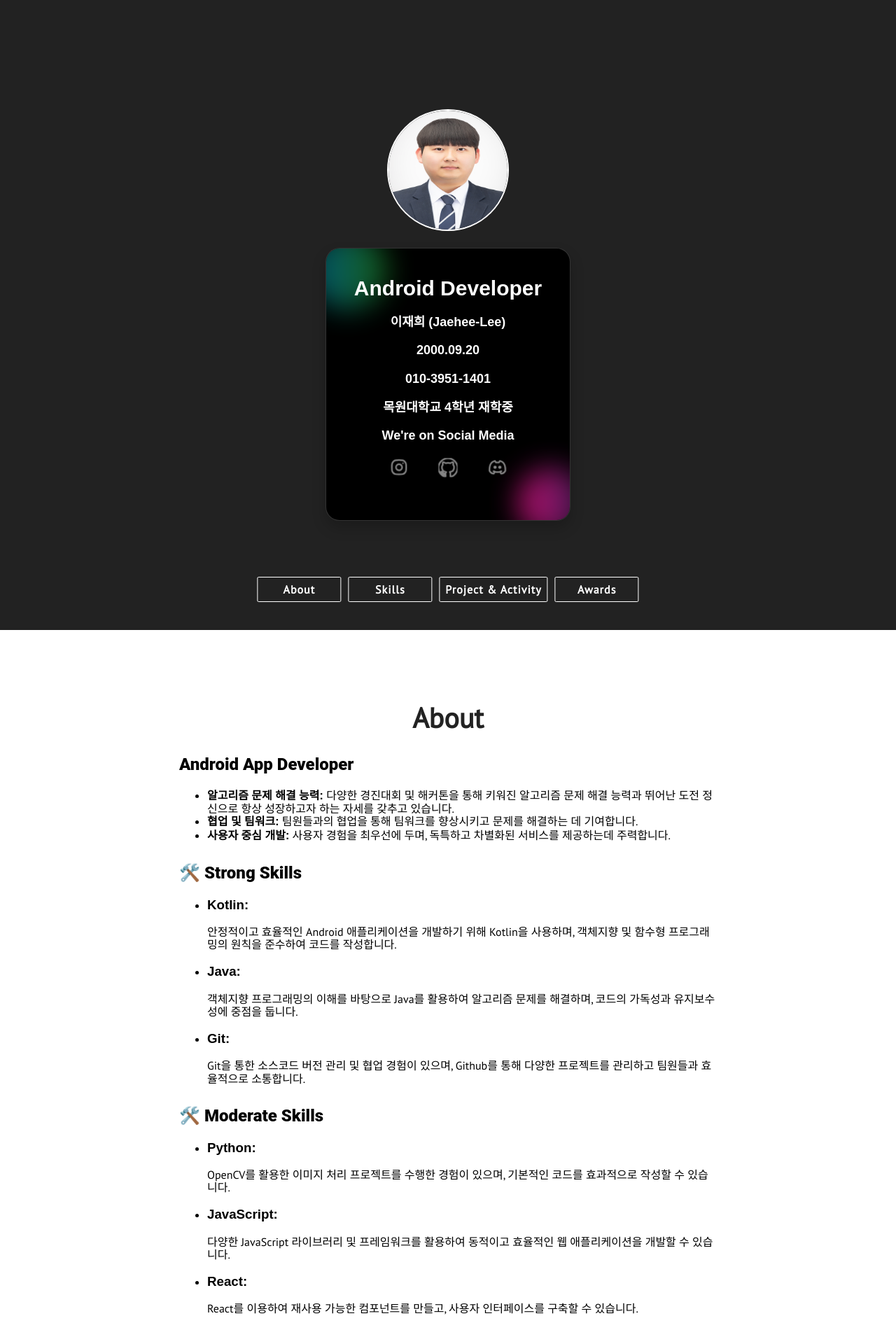
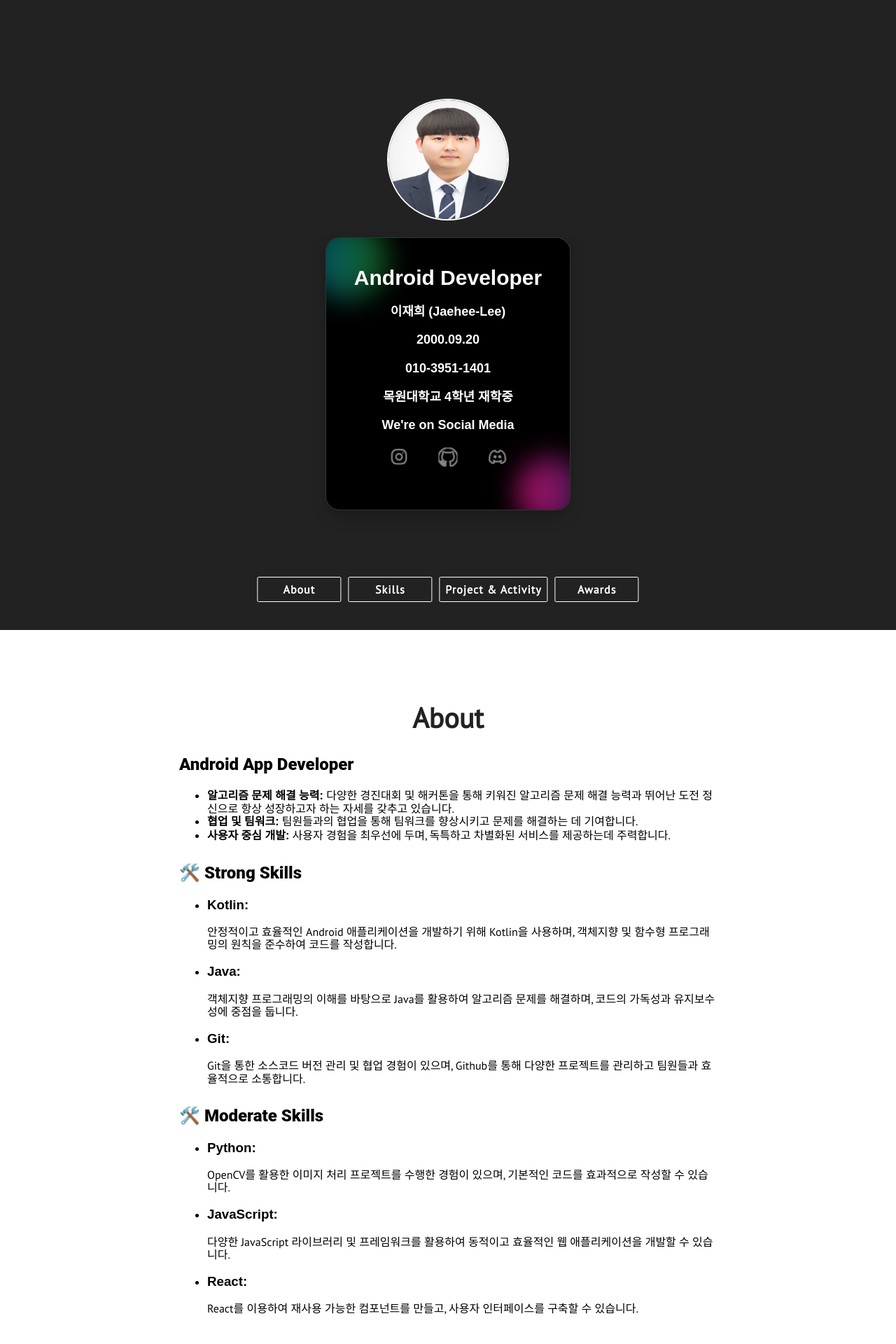
Before and after one commit to EJ-pro/EJ-pro.github.io, a Jekyll site: the page built from index.html, in a window 1280 px wide. Shown: the top 1920 px of the page at 70% size. Built offline with Jekyll 4.4.1, drawn with Linux system fonts in a browser that asks for light colours; nearby versions of some CDN libraries; comment, search, counter and statistics services are not loaded.

Commit message:
title 수정2

```diff
--- a/_includes/nav.html
+++ b/_includes/nav.html
@@ -3,7 +3,7 @@
         <div class="profile-pic-div animated">
             <a href="#about" class="profile-pic-link"><img src="{{ site.profile_picture }}" class="profile-pic"/></a>
         </div>
-        <div>
+        <div style="margin-bottom: 30px;">
             <div class="card_social" style="padding: 30px; background-color: black;">
               <div class="heading" style="font-size: 30px;">Android Developer</div>
               <div class="heading">이재희 (Jaehee-Lee)</div>
```
